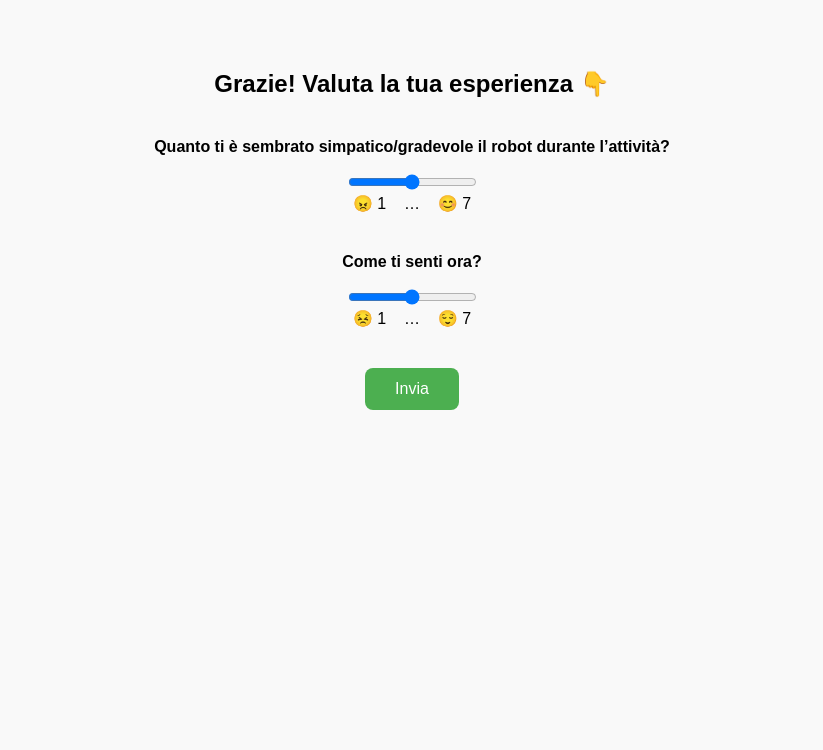
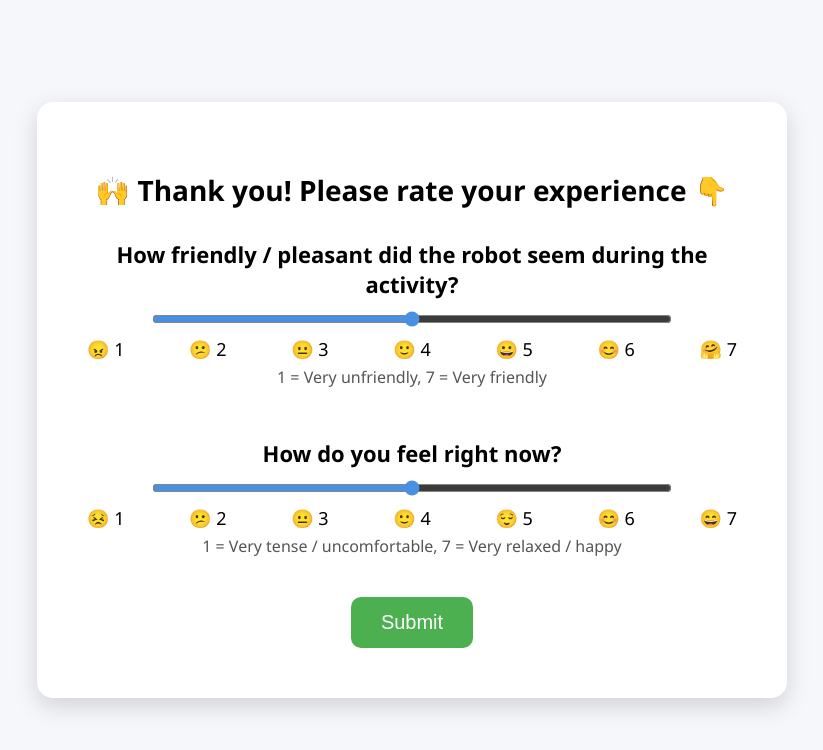
Before and after one commit to cri-rondoni/activities-webapp, a React (Vite) app: page /walk in a window 1280 px wide. Both pictures are taken after a click on the button "✅ Completed". Shown: the top 750 px of the page, without its empty margins (228-1051 px from the left). Built offline with nearby package versions, Linux system fonts and the light colour scheme.

Commit message:
update: improved Rating UI and English text

```diff
--- a/src/components/Rating.jsx
+++ b/src/components/Rating.jsx
@@ -1,78 +1,168 @@
 import React, { useState } from "react";
 
 export default function Rating({ activity }) {
-  const [like, setLike] = useState(4);
-  const [relax, setRelax] = useState(4);
+  const [likeability, setLikeability] = useState(4);
+  const [relaxation, setRelaxation] = useState(4);
   const [submitted, setSubmitted] = useState(false);
 
-  async function handleSubmit() {
-    await fetch("/activity_done", {
+  const ROBOT_IP = "<ROBOT_IP>"; // e.g., 192.168.1.42
+  const ROBOT_URL = `http://${ROBOT_IP}:5000/activity_done`;
+
+  // Send data to robot when user submits
+  const handleSubmit = async () => {
+    try {
+      await fetch(ROBOT_URL, {
         method: "POST",
         headers: { "Content-Type": "application/json" },
         body: JSON.stringify({
-        activity,
-        likeability: like,
-        relaxation: relax,
+          activity: activity,
+          likeability: likeability,
+          relaxation: relaxation,
         }),
       });
       setSubmitted(true);
+    } catch (err) {
+      console.error("Error sending data:", err);
     }
+  };
 
   if (submitted)
     return (
-      <div style={{ textAlign: "center", marginTop: "100px" }}>
-        <h2>✅ Grazie per la valutazione!</h2>
+      <div
+        style={{
+          height: "100vh",
+          display: "flex",
+          justifyContent: "center",
+          alignItems: "center",
+          fontFamily: "Segoe UI, sans-serif",
+          background: "#f5f7fa",
+          flexDirection: "column",
+        }}
+      >
+        <h1 style={{ color: "#2ecc71" }}>✅ Thank you for your feedback!</h1>
+        <p style={{ fontSize: "20px", color: "#333" }}>
+          Your response has been recorded.
+        </p>
       </div>
     );
 
   return (
     <div
       style={{
-        textAlign: "center",
-        paddingTop: "50px",
-        fontFamily: "sans-serif",
+        background: "#f5f7fa",
+        height: "100vh",
+        display: "flex",
+        justifyContent: "center",
+        alignItems: "center",
+        fontFamily: "Segoe UI, sans-serif",
       }}
     >
-      <h2>Grazie! Valuta la tua esperienza 👇</h2>
+      <div
+        style={{
+          background: "#fff",
+          borderRadius: "16px",
+          padding: "50px",
+          width: "650px",
+          textAlign: "center",
+          boxShadow: "0 8px 25px rgba(0,0,0,0.15)",
+        }}
+      >
+        <h1 style={{ fontSize: "28px", marginBottom: "30px" }}>
+          🙌 Thank you! Please rate your experience 👇
+        </h1>
 
-      <div style={{ margin: "40px" }}>
-        <p><b>Quanto ti è sembrato simpatico/gradevole il robot durante l’attività?</b></p>
+        {/* --- Likeability (Godspeed S3) --- */}
+        <div style={{ marginBottom: "50px" }}>
+          <h2 style={{ fontSize: "22px", marginBottom: "10px" }}>
+            How friendly / pleasant did the robot seem during the activity?
+          </h2>
+
           <input
             type="range"
             min="1"
             max="7"
-          value={like}
-          onChange={(e) => setLike(Number(e.target.value))}
+            value={likeability}
+            onChange={(e) => setLikeability(parseInt(e.target.value))}
+            style={{ width: "80%", accentColor: "#4a90e2" }}
           />
-        <div>😠 1 &nbsp;&nbsp; … &nbsp;&nbsp; 😊 7</div>
+
+          {/* Likert scale labels */}
+          <div
+            style={{
+              display: "flex",
+              justifyContent: "space-between",
+              marginTop: "5px",
+              fontSize: "18px",
+            }}
+          >
+            <span>😠 1</span>
+            <span>😕 2</span>
+            <span>😐 3</span>
+            <span>🙂 4</span>
+            <span>😀 5</span>
+            <span>😊 6</span>
+            <span>🤗 7</span>
           </div>
 
-      <div style={{ margin: "40px" }}>
-        <p><b>Come ti senti ora?</b></p>
+          <p style={{ fontSize: "16px", color: "#555", marginTop: "5px" }}>
+            1 = Very unfriendly, 7 = Very friendly
+          </p>
+        </div>
+
+        {/* --- User affective state --- */}
+        <div style={{ marginBottom: "40px" }}>
+          <h2 style={{ fontSize: "22px", marginBottom: "10px" }}>
+            How do you feel right now?
+          </h2>
+
           <input
             type="range"
             min="1"
             max="7"
-          value={relax}
-          onChange={(e) => setRelax(Number(e.target.value))}
+            value={relaxation}
+            onChange={(e) => setRelaxation(parseInt(e.target.value))}
+            style={{ width: "80%", accentColor: "#4a90e2" }}
           />
-        <div>😣 1 &nbsp;&nbsp; … &nbsp;&nbsp; 😌 7</div>
+
+          {/* Likert scale labels */}
+          <div
+            style={{
+              display: "flex",
+              justifyContent: "space-between",
+              marginTop: "5px",
+              fontSize: "18px",
+            }}
+          >
+            <span>😣 1</span>
+            <span>😕 2</span>
+            <span>😐 3</span>
+            <span>🙂 4</span>
+            <span>😌 5</span>
+            <span>😊 6</span>
+            <span>😄 7</span>
+          </div>
+
+          <p style={{ fontSize: "16px", color: "#555", marginTop: "5px" }}>
+            1 = Very tense / uncomfortable, 7 = Very relaxed / happy
+          </p>
         </div>
 
         <button
           onClick={handleSubmit}
           style={{
+            padding: "14px 30px",
+            fontSize: "20px",
             background: "#4CAF50",
             color: "white",
-          padding: "12px 30px",
             border: "none",
-          borderRadius: "8px",
+            borderRadius: "10px",
             cursor: "pointer",
-          fontSize: "16px",
+            transition: "0.3s",
           }}
         >
-        Invia
+          Submit
         </button>
+      </div>
     </div>
   );
 }
```
Lines whose indentation alone changed are shown as unchanged.
